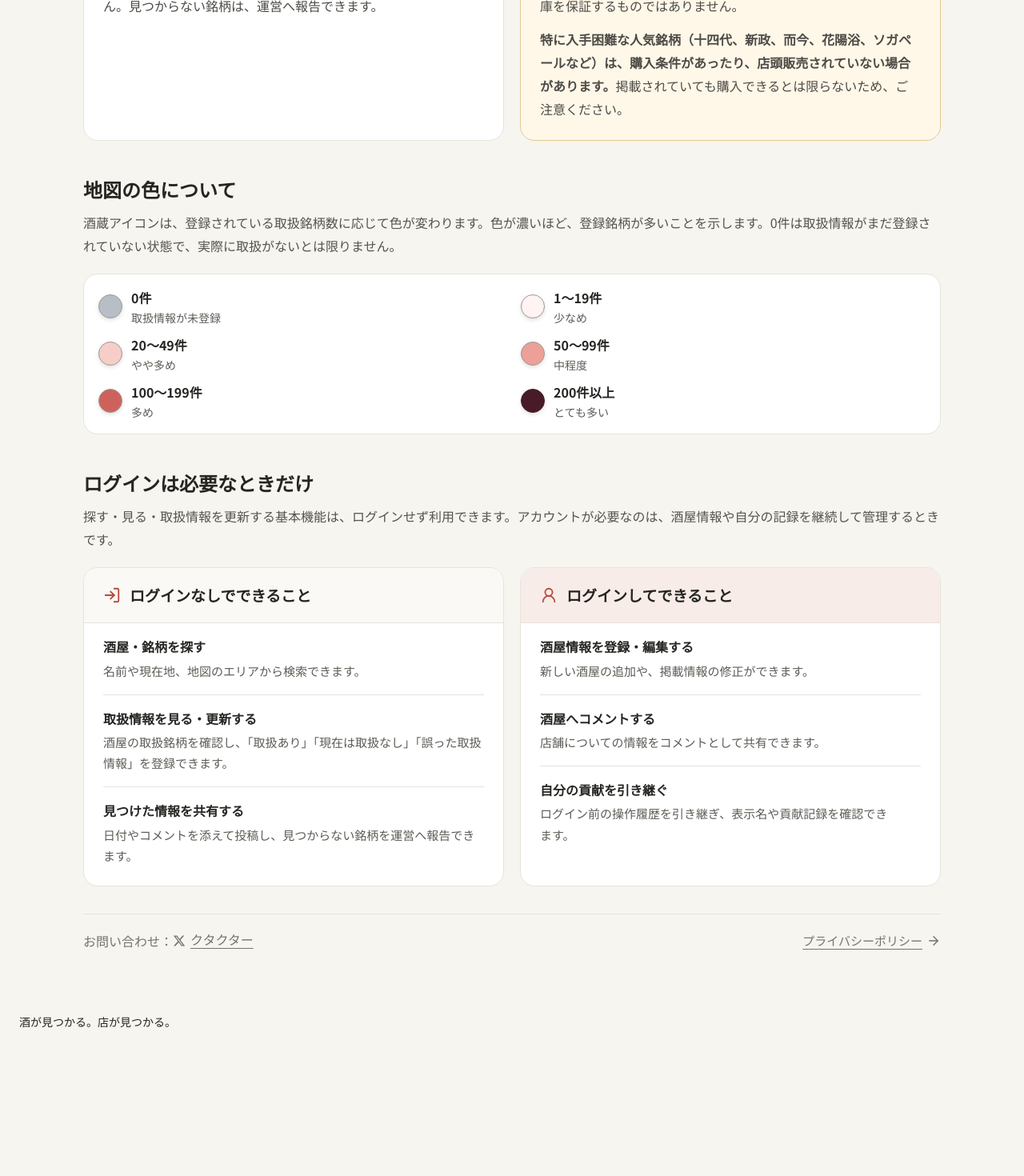
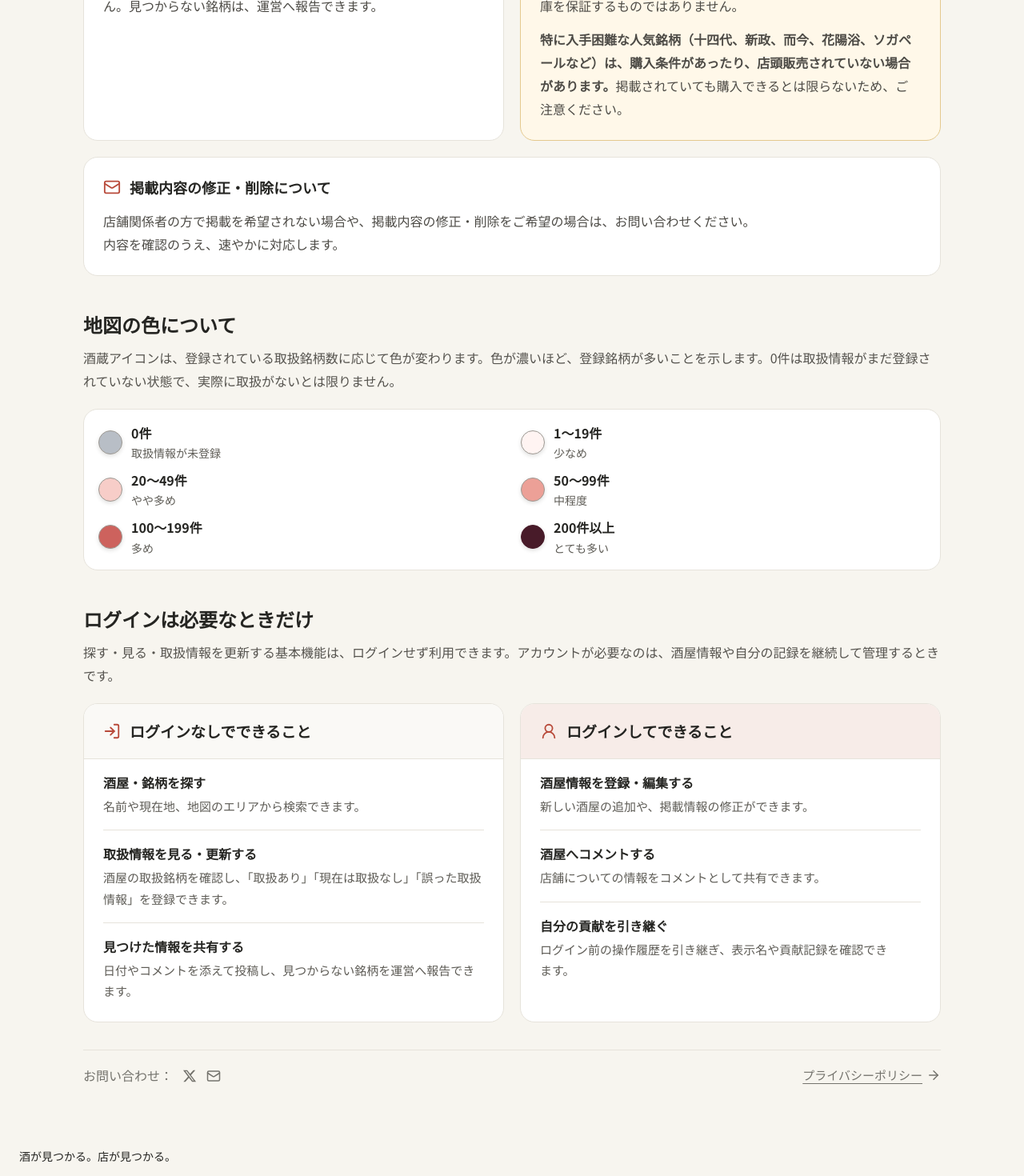
Before and after one commit to kutarkutakuta/SakeTan, a Next.js app: page /help in a window 1280 px wide. Shown: the part 633-2103 px from the top of the page at 80% size. Before the commit the page ends 1935 px from the top, so only its background shows below. Built offline with nearby package versions, Linux system fonts and the light colour scheme; no server answers; a web font is replaced by a local one.

Commit message:
ヘルプ見直し

```diff
--- a/src/app/globals.css
+++ b/src/app/globals.css
@@ -1162,6 +1162,9 @@ nav {
   border-color: #e4c98e;
   background: #fff8e9;
 }
+.help-callout-contact {
+  grid-column: 1 / -1;
+}
 .help-callout-heading,
 .help-access-heading {
   display: flex;
@@ -1246,6 +1249,10 @@ nav {
   border-top: 1px solid var(--line);
 }
 .help-contact {
+  display: flex;
+  align-items: center;
+  flex-wrap: wrap;
+  gap: 12px;
   color: var(--muted);
   font-size: 16px;
 }
--- a/src/app/help/page.tsx
+++ b/src/app/help/page.tsx
@@ -8,6 +8,7 @@ import {
   ExternalLink,
   HeartHandshake,
   LogIn,
+  Mail,
   UserRound,
 } from "lucide-react";
 
@@ -101,6 +102,18 @@ export default function HelpPage() {
                 特に入手困難な人気銘柄（十四代、新政、而今、花陽浴、ソガペールなど）は、購入条件があったり、店頭販売されていない場合があります。
               </strong>
               掲載されていても購入できるとは限らないため、ご注意ください。
+            </p>
+          </article>
+
+          <article className="help-callout help-callout-contact">
+            <div className="help-callout-heading">
+              <Mail size={22} aria-hidden="true" />
+              <h3>掲載内容の修正・削除について</h3>
+            </div>
+            <p>
+              店舗関係者の方で掲載を希望されない場合や、掲載内容の修正・削除をご希望の場合は、お問い合わせください。
+              <br />
+              内容を確認のうえ、速やかに対応します。
             </p>
           </article>
         </div>
@@ -239,9 +252,19 @@ export default function HelpPage() {
             href="https://x.com/kutakutakutar"
             target="_blank"
             rel="noopener noreferrer"
+            aria-label="X（クタクター）"
+            title="X（クタクター）"
           >
-            <XLogo />
-            クタクター
+            <XLogo size={18} />
+          </a>
+          <a
+            href="https://mail.google.com/mail/?view=cm&fs=1&to=kutarkutakuta@gmail.com"
+            target="_blank"
+            rel="noopener noreferrer"
+            aria-label="メールでお問い合わせ（kutarkutakuta@gmail.com）"
+            title="メールでお問い合わせ"
+          >
+            <Mail size={18} aria-hidden="true" />
           </a>
         </p>
         <Link href="/privacy">
```
Also changed, not shown: config/shop-product-source-profiles.json (+22 -0 lines).
